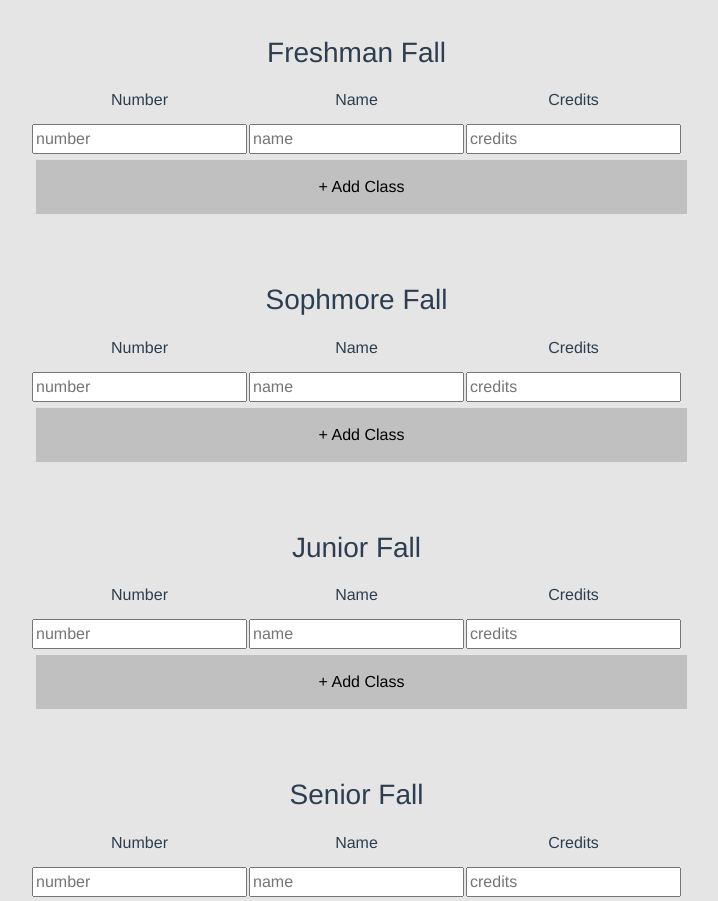
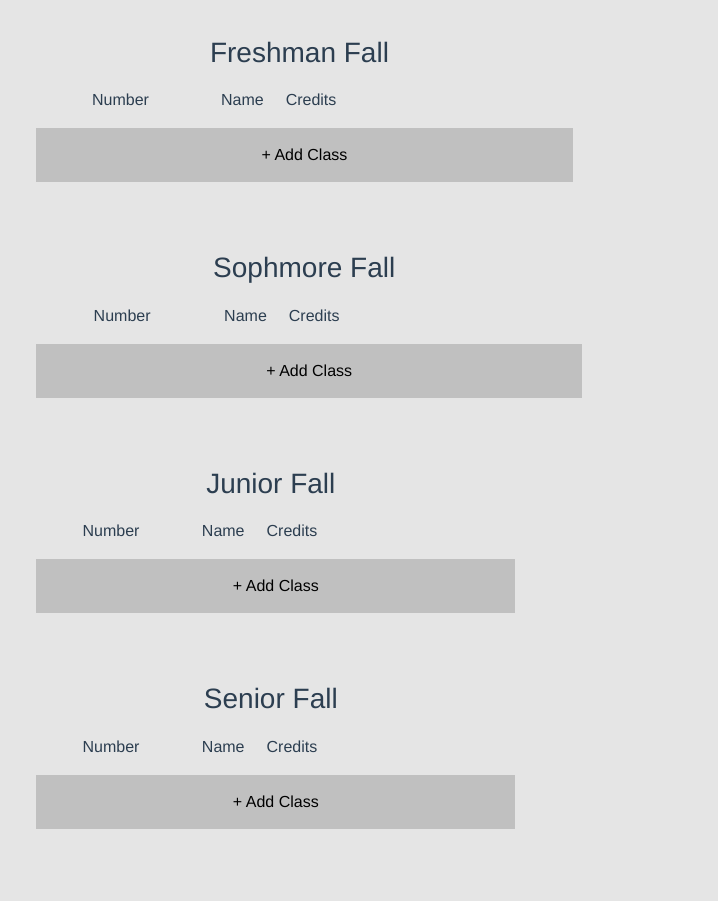
Before and after one commit to tylerdavidjoy/SEIV-Project2-Vue, a Vue app: page /plan in a window 1280 px wide. Shown: the part 220-1121 px from the top of the page, without its empty margins (33-751 px from the left). Built offline with nearby package versions, Linux system fonts and the light colour scheme.

Commit message:
Added list handling for all fall semesters

```diff
--- a/src/components/Plan.vue
+++ b/src/components/Plan.vue
@@ -11,14 +11,14 @@
            <td><label>Credits</label></td>
         </tr>
 
-        <tr>
-           <td><input type="text" placeholder="number" /></td>
-           <td><input type="text" placeholder="name" /></td>
-           <td><input type="text" placeholder="credits" /></td>
+        <tr v-for="(data,index) in semesters.freshmanF" :key='index'>
+           <td><input type="text" placeholder="number" disabled/>{{data.Course_Number}}</td>
+           <td><input type="text" placeholder="name" disabled/>{{data.Course_Name}}</td>
+           <td><input type="text" placeholder="credits" disabled/>{{data.Course_Credit}}</td>
         </tr>
 
         <tr>
-          <button v-on:click="addClass('freshmanF')">+ Add Class</button>
+          <button v-on:click="selectCourse('freshmanF')">+ Add Class</button>
         </tr>
       </tbody>
     </table>
@@ -32,14 +32,14 @@
            <td><label>Credits</label></td>
         </tr>
 
-        <tr>
-           <td><input type="text" placeholder="number" /></td>
-           <td><input type="text" placeholder="name" /></td>
-           <td><input type="text" placeholder="credits" /></td>
+        <tr v-for="(data,index) in semesters.sophmoreF" :key='index'>
+           <td><input type="text" placeholder="number" disabled/>{{data.Course_Number}}</td>
+           <td><input type="text" placeholder="name" disabled/>{{data.Course_Name}}</td>
+           <td><input type="text" placeholder="credits" disabled/>{{data.Course_Credit}}</td>
         </tr>
 
         <tr>
-          <button v-on:click="addClass('sophmoreF')">+ Add Class</button>
+          <button v-on:click="selectCourse('sophmoreF')">+ Add Class</button>
         </tr>
       </tbody>
     </table>
@@ -53,14 +53,14 @@
            <td><label>Credits</label></td>
         </tr>
 
-        <tr>
-           <td><input type="text" placeholder="number" /></td>
-           <td><input type="text" placeholder="name" /></td>
-           <td><input type="text" placeholder="credits" /></td>
+        <tr v-for="(data,index) in semesters.juniorF" :key='index'>
+           <td><input type="text" placeholder="number" disabled/>{{data.Course_Number}}</td>
+           <td><input type="text" placeholder="name" disabled/>{{data.Course_Name}}</td>
+           <td><input type="text" placeholder="credits" disabled/>{{data.Course_Credit}}</td>
         </tr>
 
         <tr>
-          <button v-on:click="addClass('juniorF')">+ Add Class</button>
+          <button v-on:click="selectCourse('juniorF')">+ Add Class</button>
         </tr>
       </tbody>
     </table>
@@ -74,14 +74,14 @@
            <td><label>Credits</label></td>
         </tr>
 
-        <tr>
-           <td><input type="text" placeholder="number" /></td>
-           <td><input type="text" placeholder="name" /></td>
-           <td><input type="text" placeholder="credits" /></td>
+        <tr v-for="(data,index) in semesters.seniorF" :key='index'>
+           <td><input type="text" placeholder="number" disabled/>{{data.Course_Number}}</td>
+           <td><input type="text" placeholder="name" disabled/>{{data.Course_Name}}</td>
+           <td><input type="text" placeholder="credits" disabled/>{{data.Course_Credit}}</td>
         </tr>
 
         <tr>
-          <button v-on:click="addClass('seniorF')">+ Add Class</button>
+          <button v-on:click="selectCourse('seniorF')">+ Add Class</button>
         </tr>
       </tbody>
     </table>
@@ -108,7 +108,7 @@ export default {
     };
   },
   methods:{
-    addClass(sem) {
+    selectCourse(sem) {
       this.$router.push({name: 'ListView', params: {semester:sem}})
     },
      getCourse(){
@@ -120,19 +120,16 @@ export default {
         .then((response) => {
           console.log(response.data);
           course = response.data;
+          this.addCourse(course)
         })
         .catch((error) => {
           console.log("ERROR: " + error.response);
         });
 
         return course;
-     }
      },
-  created(){
-    if(this.$route.params.semester){
-      var temp = this.getCourse()
+     addCourse(temp){
       var course = {number: temp.number, name:temp.name, credits: temp.credits}
-
       switch(this.$route.params.semester){
               case "freshmanF":
                 this.semesters.freshmanF.push(course)
@@ -159,6 +156,11 @@ export default {
                 this.semesters.seniorS.push(course);
                 break;
             }
+     }
+  },
+  created(){
+    if(this.$route.params.semester){
+      this.getCourse();
     }
   }
 };
```
Lines whose indentation alone changed are shown as unchanged.
